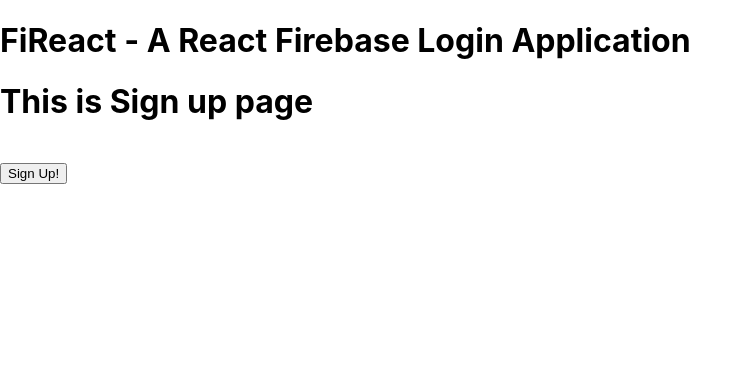
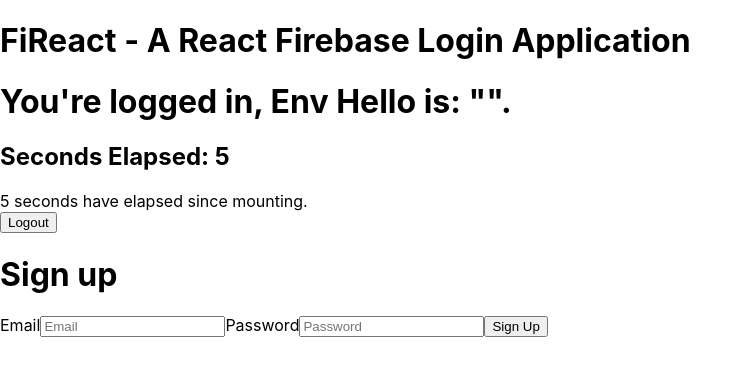
Before and after one commit to Viranchee/v-fireact, a React (Create React App) app: page /signup in a window 1280 px wide. Shown: the top 376 px of the page, without its empty margins (0-752 px from the left). Built offline with nearby package versions, Linux system fonts and the light colour scheme; no server answers; sample sign-in values are in the browser's storage; the HTML template or start-up script is replaced by a standard one.

Commit message:
✅Login module works

```diff
--- a/package.json
+++ b/package.json
@@ -11,6 +11,7 @@
     "firebase": "^7.15.4",
     "react": "^16.13.1",
     "react-dom": "^16.13.1",
+    "react-router": "^5.2.0",
     "react-router-dom": "^5.2.0",
     "react-scripts": "3.4.1",
     "react-spring": "^8.0.27"
--- a/src/App.js
+++ b/src/App.js
@@ -1,22 +1,27 @@
 import React from "react";
 import { BrowserRouter as Router, Route } from "react-router-dom";
+// Basic HTML Components
 import Header from "./Components/Header";
+// Context
+import { AuthProvider } from "./Auth"
+// Views
 import Home from "./Views/Home";
 import Login from "./Views/Login";
 import Signup from "./Views/Signup";
+import PrivateRoute from "./PrivateRoute";
 
 function App() {
   return (
-    <div>
+    <AuthProvider>
       <Router>
         <Header />
         <React.Fragment>
-          <Route exact path="/" component={Login} />
+          <PrivateRoute path="/" component={Home} />
+          <Route exact path="/login" component={Login} />
           <Route path="/signup" component={Signup} />
-          <Route path="/home" component={Home} />
         </React.Fragment>
       </Router>
-    </div>
+    </AuthProvider>
   );
 }
 
--- /dev/null
+++ b/src/Auth.js
@@ -0,0 +1,29 @@
+import React, { useState, useEffect } from 'react'
+import app from "./firebase"
+
+// React Context are similar to Environment in SwiftUI
+export const AuthContext = React.createContext()
+
+// Hook as a Component, and then as a Context
+export const AuthProvider = ({ children }) => {
+  const [currentUser, setCurrentUser] = useState(null)
+  const [pending, setPending] = useState(true)
+
+  useEffect(() => {
+    app.auth().onAuthStateChanged((user) => {
+      setCurrentUser(user)
+      setPending(false)
+    })
+  }, [])
+
+  if (pending) {
+    // Copied from github react-firebase-auth inside Auth.js
+    return <>Loading...</>
+  }
+
+  return (
+    <AuthContext.Provider value={{ currentUser }}>
+      {children}
+    </AuthContext.Provider>
+  )
+}
--- /dev/null
+++ b/src/PrivateRoute.js
@@ -0,0 +1,20 @@
+import React, { useContext } from 'react'
+import { Route, Redirect } from "react-router-dom";
+import { AuthContext } from './Auth'
+
+const PrivateRoute = ({ component: RouteComponent, ...rest }) => {
+  const { currentUser } = useContext(AuthContext)
+
+  return (
+    <Route
+      {...rest}
+      render={routeProps =>
+        !!currentUser ?
+          (<RouteComponent {...routeProps} />) :
+          (<Redirect to={"/login"} />)
+      }
+    />
+  )
+}
+
+export default PrivateRoute
--- a/src/Views/Home.js
+++ b/src/Views/Home.js
@@ -1,6 +1,6 @@
 import React, { useState, useEffect } from "react";
 import { Link } from "react-router-dom";
-
+import app from '../firebase'
 function Home(props) {
 
   let seconds = use1SecInterval()
@@ -11,7 +11,7 @@
       <h2> Seconds Elapsed: {seconds}</h2>
       <IntervalCopyPaste />
       <Link to="/">
-        <button>Logout</button>
+        <button onClick={() => app.auth().signOut()} >Logout</button>
       </Link>
     </div>
   );
--- a/src/Views/Login.js
+++ b/src/Views/Login.js
@@ -1,36 +1,45 @@
-import React, { useState } from "react";
-import { Link } from "react-router-dom";
+import React, { useCallback, useContext } from "react";
+import { withRouter, Redirect } from "react-router"
+import app from "../firebase"
 
-function Login(props) {
-  const [name, setname] = useState("")
+import { AuthContext } from "../Auth"
 
-  function handleSubmit(event) {
-    alert("You Logged In")
-  }
+function Login({ history }) {
 
-  function handleChange(event) {
-    setname(event.target.value)
-  }
+  const handleLogin = useCallback(async event => {
+    event.preventDefault()
+    const { email, password } = event.target.elements
+
+    try {
+      await app.auth().signInWithEmailAndPassword(email.value, password.value)
+      history.push("/")
+    } catch (error) {
+      alert(error)
+    }
+  }, [history])
+
+  const { currentUser } = useContext(AuthContext)
+
+  if (currentUser) { return <Redirect to="/" /> }
 
   return (
     <React.Fragment>
-      <h2>Hey, let's get you logged in</h2>
+      <h2>Log In</h2>
 
-      <form onSubmit={handleSubmit}>
+      <form onSubmit={handleLogin}>
 
-        <label htmlFor="userName">UserName</label>
+        <label htmlFor="email">Email</label>
         <input
-          type="text"
-          name="userName"
-          onChange={handleChange}
+          name="email"
+          type="email"
+          placeholder="Email"
         />
-
         <br />
-        <label htmlFor="pwd">Password</label>
+        <label htmlFor="password">Password</label>
         <input
+          name="password"
           type="password"
-          name="pwd"
-          id=""
+          placeholder="Password"
         />
         <br />
         <input type="checkbox" name="savePwd" id="" />
@@ -39,11 +48,7 @@
         <br />
         <input type="submit" value="Login" />
 
-        <Link to="/signup">
-          <input type="button" value="Sign Up" />
-        </Link>
-
-
+        <input type="button" value="Sign Up" onClick={() => history.push("/signup")} />
 
       </form>
     </React.Fragment>
@@ -52,4 +57,4 @@
 
 
 
-export default Login;
+export default withRouter(Login)
--- a/src/Views/Signup.js
+++ b/src/Views/Signup.js
@@ -1,16 +1,37 @@
-import React from "react";
-import { Link } from "react-router-dom";
+import React, { useCallback } from "react";
+import { withRouter } from "react-router";
+import app from "../firebase";
 
-export default function Signup() {
+const Signup = ({ history }) => {
+  const handleSignUp = useCallback(async event => {
+    event.preventDefault();
+    const { email, password } = event.target.elements;
+    try {
+      await app
+        .auth()
+        .createUserWithEmailAndPassword(email.value, password.value);
+      history.push("/");
+    } catch (error) {
+      alert(error);
+    }
+  }, [history]);
+
   return (
     <div>
-      <h1>This is Sign up page</h1>
-      <br />
-      <form>
-        <Link to="/">
-          <button>Sign Up!</button>
-        </Link>
+      <h1>Sign up</h1>
+      <form onSubmit={handleSignUp}>
+        <label>
+          Email
+          <input name="email" type="email" placeholder="Email" />
+        </label>
+        <label>
+          Password
+          <input name="password" type="password" placeholder="Password" />
+        </label>
+        <button type="submit">Sign Up</button>
       </form>
     </div>
   );
-}
+};
+
+export default withRouter(Signup);
--- /dev/null
+++ b/src/firebase.js
@@ -0,0 +1,13 @@
+import * as firebase from "firebase/app"
+import "firebase/auth"
+
+const app = firebase.initializeApp({
+  apiKey: process.env.REACT_APP_FIREBASE_KEY,
+  authDomain: process.env.REACT_APP_FIREBASE_DOMAIN,
+  databaseURL: process.env.REACT_APP_FIREBASE_DATABASE,
+  projectId: process.env.REACT_APP_FIREBASE_PROJECT_ID,
+  storageBucket: process.env.REACT_APP_FIREBASE_STORAGE_BUCKET,
+  messagingSenderId: process.env.REACT_APP_FIREBASE_SENDER_ID
+});
+
+export default app
```
Also changed, not shown: src/AuthContext.js (deleted, +0 -42 lines), 1 other file (tests, documents, lock files or other folders).
